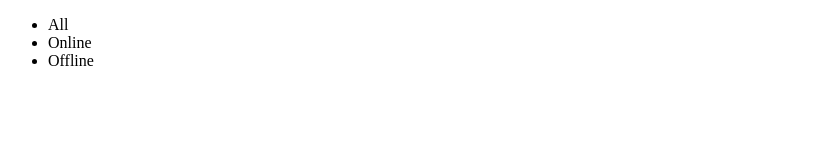
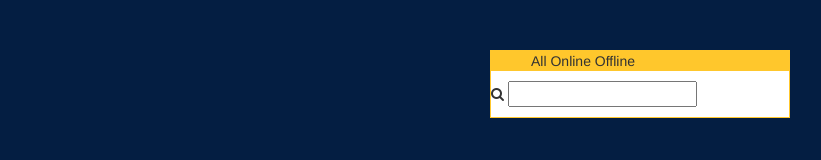
Before and after one commit to kelukelugames/freecodecamp, a plain HTML site: page twitchReader/index.html in a window 1280 px wide. Shown: the whole page, without its empty margins (0-821 px from the left). Drawn offline with nearby package versions, Linux system fonts and the light colour scheme.

Commit message:
Build buttons

```diff
--- a/twitchReader/index.html
+++ b/twitchReader/index.html
@@ -1,14 +1,30 @@
 <!DOCTYPE html>
 <html >
-  <head>
-    <meta charset="UTF-8">
-  </head>
+<head>
+  <meta charset="UTF-8">
+  <link href="style.css" rel="stylesheet" type="text/css"/>
 
-  <body>
+  <script src='https://ajax.googleapis.com/ajax/libs/angularjs/1.3.2/angular.min.js'></script>
+  <script src='https://code.jquery.com/jquery-2.1.3.min.js'></script>
+
+  <title>Twitch Status</title>
+</head>
+
+<body>
+  <div class="container">
+    <div class="main">
       <ul>
         <li>All</li>
         <li>Online</li>
         <li>Offline</li>
       </ul>
-  </body>
+      <div class="search">
+        <i class="fa fa-search"></i>
+        <input type="text" ng-model="searchText"/>
+      </div>
+      <ul class="streamers">
+      </ul>
+    </div>
+  </div>
+</body>
 </html>
--- /dev/null
+++ b/twitchReader/style.css
@@ -0,0 +1,28 @@
+@import url("https://maxcdn.bootstrapcdn.com/bootstrap/3.3.5/css/bootstrap.min.css");
+@import url("http://maxcdn.bootstrapcdn.com/font-awesome/4.3.0/css/font-awesome.min.css");
+
+body {
+	background: #041e42;
+}
+
+.main {
+	background-color: white;
+	width: 300px;
+	border: 1px solid #ffc72c;
+	float: none;
+	margin: 0 auto;
+	margin-top: 50px;
+}
+
+.main ul {
+	background-color: #ffc72c;
+}
+
+.main li {
+	position: relative;
+	display: inline-block;
+}
+
+li:hover {
+	cursor: pointer;
+}
```
